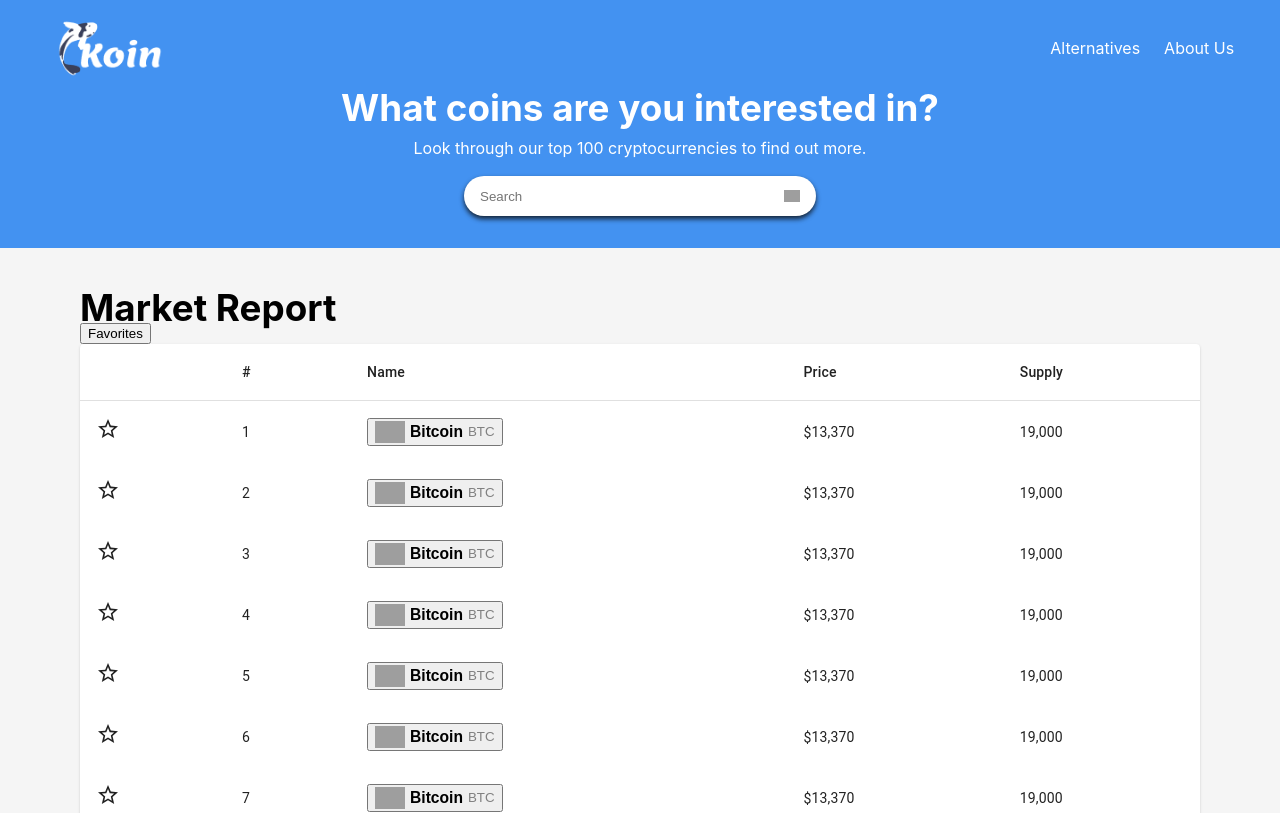
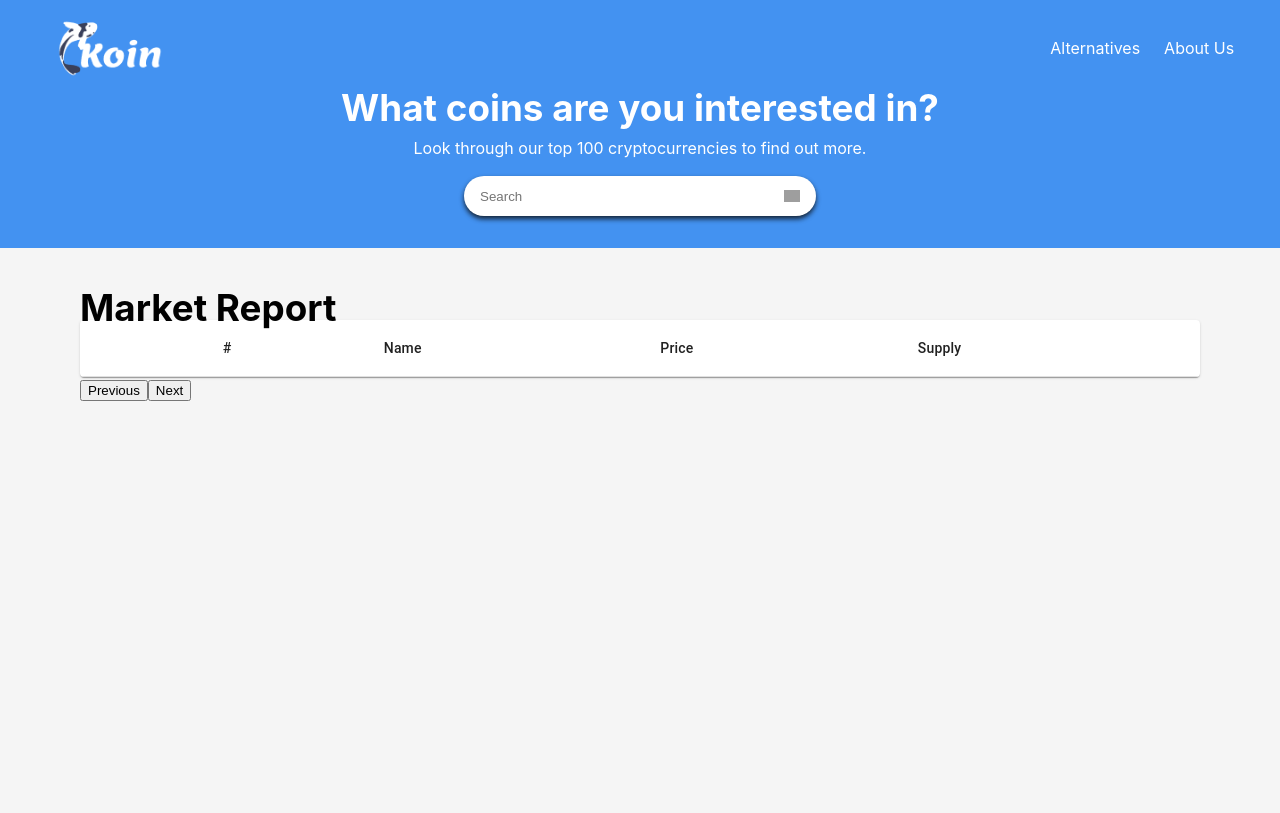
Before and after one commit to kyruken/Koin, a React (Vite) app: page / in a window 1280 px wide. Shown: the top 813 px of the page. Built offline with nearby package versions, Linux system fonts and the light colour scheme; grey boxes are pictures that could not be loaded.

Commit message:
refactor code, add data.js for test

```diff
--- a/src/App.jsx
+++ b/src/App.jsx
@@ -6,12 +6,87 @@
 import Table from './components/table.jsx';
 import Footer from './components/footer.jsx';
 
+import data from './data.js';
+
+function createData(isFavorite, id, name, icon, symbol, price, supply) {
+  return { isFavorite, id, name, icon, symbol, price, supply };
+}
+
+let favoriteToggle = false;
+
 function App() {
+     //we will have a state, coins, to store the 10 coins that display on the page
+    //we will have a second state called allCoins, to hold our API called coin data
+    //lastly, 3rd state will be the coin count that displays on the page
+    const [allCoins, setAllCoins] = React.useState([]);
+
+    function getFavorites() {
+        let counter = 0;
+        favoriteToggle = !favoriteToggle;
+        console.log(favoriteToggle);
+        if (favoriteToggle === true) {
+            let prevArray = coins;
+            const favoriteCoins = allCoins.filter(coin => {
+
+                if (coin.isFavorite === true && counter < 10) {
+                    counter++;
+                    return coin;
+                }
+            });
+            setCoins(favoriteCoins);
+        } else {
+            setCoins(allCoins.slice(0, 10));
+        }
+
+    }
+
+    function handleClick(id) {
+        setCoins(prevCoins => {
+            let newCoins = prevCoins.map(coin => {
+                if (coin.id === id) {
+                    let newCoin = { ...coin, isFavorite: !coin.isFavorite };
+                    return newCoin;
+
+                }
+                else {
+                    return coin;
+                }
+            })
+
+            return newCoins;
+        })
+
+        setAllCoins(prevCoins => {
+            let newCoins = prevCoins.map(coin => {
+                if (coin.id === id) {
+                    let newCoin = { ...coin, isFavorite: !coin.isFavorite };
+                    return newCoin;
+
+                }
+                else {
+                    return coin;
+                }
+            })
+
+            return newCoins;
+        })
+    }
+
+    React.useEffect(() => {
+        //for now, we will pretend that we will be fetching from an API
+        setAllCoins(data.crypto);
+        // fetch('http://api.coinlayer.com/list=f510e7f246205c00ad43dcb1f94bb00c')
+        //   .then(res => res.json())
+        //   .then(data => setAllCoins(data))
+    }, [])
+
   return (
     <div className="App">
       <Navbar />
       <Header />
-      <Table />
+      <Table
+        allCoins={allCoins}
+      />
 
       <Footer />
 
--- a/src/components/table.jsx
+++ b/src/components/table.jsx
@@ -11,28 +11,23 @@
 import TableRow from '@mui/material/TableRow';
 import Paper from '@mui/material/Paper';
 
-function createData(isFavorite, id, name, icon, symbol, price, supply) {
-    return { isFavorite, id, name, icon, symbol, price, supply };
-}
+//we use getCoins function to only get the first 10 coins to display on the page
 
-let favoriteToggle = false;
 let coinComponent = <Coin
     name="Heemcoin"
     id="69"
 />;
 
-//we use getCoins function to only get the first 10 coins to display on the page
+export default function theTable(props) {
+    const [coins, setCoins] = React.useState(props.allCoins);
+    const [activePage, setActivePage] = React.useState("allCoins");
+    const [coinCount, setCoinCount] = React.useState(10);
 
-export default function theTable() {
+    React.useEffect(() => {
 
-    //we will have a state, coins, to store the 10 coins that display on the page
-    //we will have a second state called allCoins, to hold our API called coin data
-    //lastly, 3rd state will be the coin count that displays on the page
-    const [coins, setCoins] = React.useState([]);
-    const [allCoins, setAllCoins] = React.useState([]);
-    //coinCount to 20 to account for the next coins to come in
-    const [coinCount, setCoinCount] = React.useState(10);
-    const [activePage, setActivePage] = React.useState("allCoins");
+    }, [])
+
+    console.log(coins);
 
     function getPrevCoins() {
         setCoinCount(coinCount => coinCount - 10);
@@ -67,58 +62,6 @@
         setCoins(coinArray);
     }
 
-    function getFavorites() {
-        let counter = 0;
-        favoriteToggle = !favoriteToggle;
-        console.log(favoriteToggle);
-        if (favoriteToggle === true) {
-            let prevArray = coins;
-            const favoriteCoins = allCoins.filter(coin => {
-
-                if (coin.isFavorite === true && counter < 10) {
-                    counter++;
-                    return coin;
-                }
-            });
-            setCoins(favoriteCoins);
-        } else {
-            setCoins(allCoins.slice(0, 10));
-        }
-
-    }
-
-    function handleClick(id) {
-        setCoins(prevCoins => {
-            let newCoins = prevCoins.map(coin => {
-                if (coin.id === id) {
-                    let newCoin = { ...coin, isFavorite: !coin.isFavorite };
-                    return newCoin;
-
-                }
-                else {
-                    return coin;
-                }
-            })
-
-            return newCoins;
-        })
-
-        setAllCoins(prevCoins => {
-            let newCoins = prevCoins.map(coin => {
-                if (coin.id === id) {
-                    let newCoin = { ...coin, isFavorite: !coin.isFavorite };
-                    return newCoin;
-
-                }
-                else {
-                    return coin;
-                }
-            })
-
-            return newCoins;
-        })
-    }
-
     function getActivePage(coin) {
         activePage === "allCoins" ? setActivePage("singleCoin") : setActivePage("allCoins");
         coinComponent = <Coin
@@ -131,44 +74,31 @@
             supply={coin.supply}
         />
     }
-    React.useEffect(() => {
-        //for now, we will pretend that we will be fetching from an API
-        const rows = [];
-        const firstCoins = [];
-        for (let x = 0; x < 50; x++) {
-            rows.push(createData(false, x + 1, 'Bitcoin', 'https://assets.coinlayer.com/icons/611.png', 'BTC', '$13,370', '19,000'));
-            if (x < 10) {
-                firstCoins.push(createData(false, x + 1, 'Bitcoin', 'https://assets.coinlayer.com/icons/611.png', 'BTC', '$13,370', '19,000'));
-            }
-        }
-        setAllCoins(rows);
-        setCoins(firstCoins);
-    }, [])
 
-    const coinElements = coins.map((row) => (
-        <TableRow
-            key={row.id}
-            sx={{ '&:last-child td, &:last-child th': { border: 0 } }}
-        >
-            <TableCell sx={{ border: 0 }}>
-                <Star
-                    isFavorite={row.isFavorite}
-                    toggleFavorite={() => handleClick(row.id)}
-                />
-            </TableCell>
-            <TableCell sx={{ border: 0 }}>{row.id}</TableCell>
-            <TableCell component="th" scope="row" sx={{ border: 0 }}>
-                <button className='coin-name-container' onClick={() => getActivePage(row)}>
-                    <img src='https://assets.coinlayer.com/icons/611.png' width="30"></img>
-                    <h3>{row.name}</h3>
-                    <p>{row.symbol}</p>
-                </button>
-            </TableCell>
-            <TableCell sx={{ border: 0 }}>{row.price}</TableCell>
-            <TableCell sx={{ border: 0 }}>{row.supply}</TableCell>
+    // const coinElements = coins.map((row) => (
+    //     <TableRow
+    //         key={row.id}
+    //         sx={{ '&:last-child td, &:last-child th': { border: 0 } }}
+    //     >
+    //         <TableCell sx={{ border: 0 }}>
+    //             <Star
+    //                 isFavorite={row.isFavorite}
+    //                 toggleFavorite={() => handleClick(row.id)}
+    //             />
+    //         </TableCell>
+    //         <TableCell sx={{ border: 0 }}>{row.id}</TableCell>
+    //         <TableCell component="th" scope="row" sx={{ border: 0 }}>
+    //             <button className='coin-name-container' onClick={() => getActivePage(row)}>
+    //                 <img src='https://assets.coinlayer.com/icons/611.png' width="30"></img>
+    //                 <h3>{row.name}</h3>
+    //                 <p>{row.symbol}</p>
+    //             </button>
+    //         </TableCell>
+    //         <TableCell sx={{ border: 0 }}>{row.price}</TableCell>
+    //         <TableCell sx={{ border: 0 }}>{row.supply}</TableCell>
 
-        </TableRow>
-    ))
+    //     </TableRow>
+    // ))
 
     return (
         <div className="table-container">
@@ -176,7 +106,7 @@
                 &&
                 <div>
                     <h2>Market Report</h2>
-                    <button onClick={getFavorites}>Favorites</button>
+                    {/* <button onClick={getFavorites}>Favorites</button> */}
                     <TableContainer component={Paper}>
                         <Table sx={{ minWidth: 650 }} aria-label="simple table">
                             <TableHead>
@@ -189,7 +119,7 @@
                                 </TableRow>
                             </TableHead>
                             <TableBody>
-                                {coinElements}
+                                {/* {coinElements} */}
                             </TableBody>
                         </Table>
                     </TableContainer>
--- /dev/null
+++ b/src/data.js
@@ -0,0 +1,42 @@
+export default
+    {
+        "success": true,
+        "crypto": {
+            "611": {
+                "symbol": "611",
+                "name": "SixEleven",
+                "name_full": "SixEleven (611)",
+                "max_supply": 611000,
+                "icon_url": "https://assets.coinlayer.com/icons/611.png"
+            },
+            "ABC": {
+                "symbol": "ABC",
+                "name": "AB-Chain",
+                "name_full": "AB-Chain (ABC)",
+                "max_supply": 210000000,
+                "icon_url": "https://assets.coinlayer.com/icons/ABC.png"
+              },
+              "swag": {
+                "symbol": "afaf",
+                "name": "AB-Chain",
+                "name_full": "AB-Chain (ABC)",
+                "max_supply": 210000000,
+                "icon_url": "https://assets.coinlayer.com/icons/ABC.png"
+              },
+              "yolo": {
+                "symbol": "ABC",
+                "name": "AB-Chain",
+                "name_full": "AB-Chain (ABC)",
+                "max_supply": 210000000,
+                "icon_url": "https://assets.coinlayer.com/icons/ABC.png"
+              },
+
+              "heem": {
+                "symbol": "ABC",
+                "name": "AB-Chain",
+                "name_full": "AB-Chain (ABC)",
+                "max_supply": 210000000,
+                "icon_url": "https://assets.coinlayer.com/icons/ABC.png"
+              },
+        }
+    }
```
